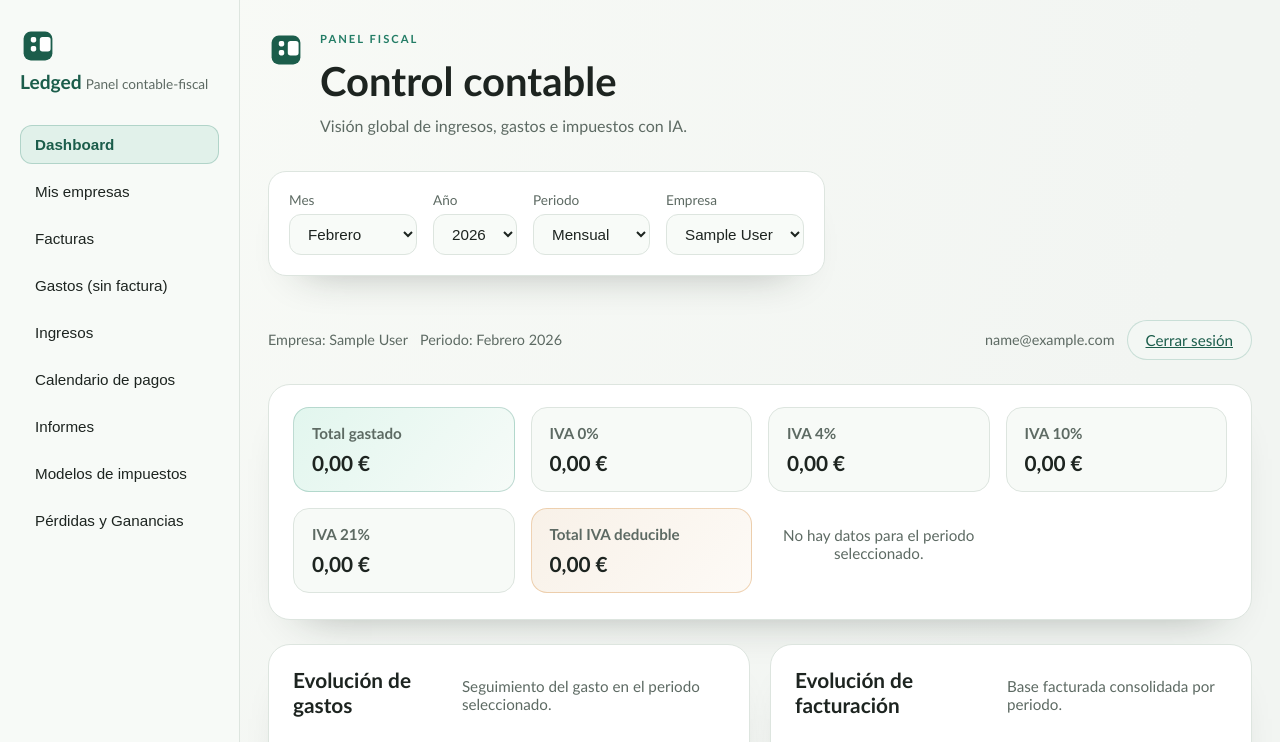
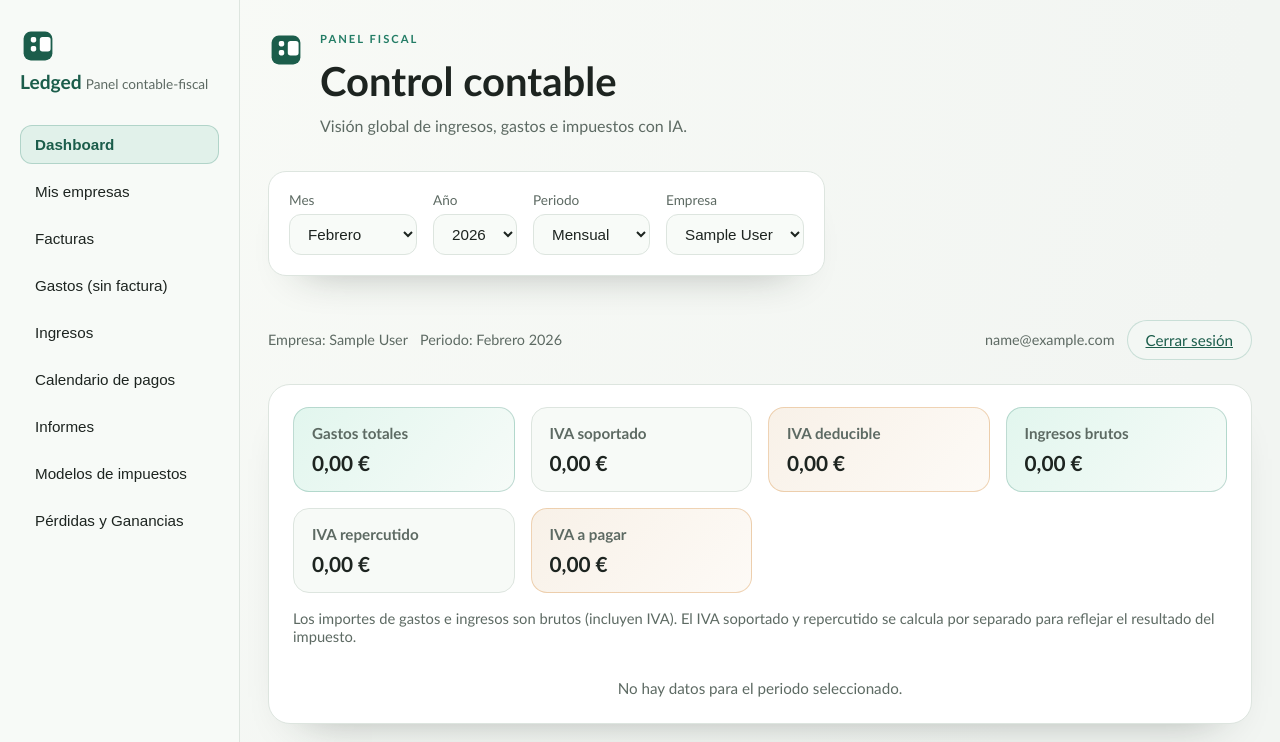
Before and after one commit to carlos11cs/lector-facturas-3, a Flask app: page /app in a window 1280 px wide. Shown: the top 742 px of the page. Run offline with Flask 3, Linux system fonts and the light colour scheme; the visitor is signed in with stand-in values (Sample User, id 1); tables that the repository leaves empty hold one stand-in row (values such as "Sample post"); data that the repository does not hold is empty; some libraries are stand-ins or nearby versions.

Commit message:
Dashboard: add gross/IVA explanatory note

```diff
--- a/static/css/style.css
+++ b/static/css/style.css
@@ -1099,6 +1099,7 @@ h1 {
   margin-top: 18px;
   text-align: center;
   width: 100%;
+  grid-column: 1 / -1;
 }
 
 .grid {
@@ -1137,6 +1138,13 @@ h1 {
   display: grid;
   grid-template-columns: repeat(auto-fit, minmax(180px, 1fr));
   gap: 16px;
+}
+
+.summary-note {
+  margin: 0;
+  grid-column: 1 / -1;
+  color: var(--muted);
+  font-size: 0.92rem;
 }
 
 .summary-item {
--- a/templates/index.html
+++ b/templates/index.html
@@ -100,29 +100,32 @@
       <section class="page-section active" data-section="dashboard">
         <section class="panel summary-panel">
           <div class="summary-item highlight">
-            <h3>Total gastado</h3>
-            <p id="totalSpent">0,00 €</p>
+            <h3>Gastos totales</h3>
+            <p id="expenseTotalGross">0,00 €</p>
           </div>
           <div class="summary-item">
-            <h3>IVA 0%</h3>
-            <p id="vat0">0,00 €</p>
+            <h3>IVA soportado</h3>
+            <p id="expenseVatSupported">0,00 €</p>
+          </div>
+          <div class="summary-item total">
+            <h3>IVA deducible</h3>
+            <p id="expenseVatDeductible">0,00 €</p>
+          </div>
+          <div class="summary-item highlight">
+            <h3>Ingresos brutos</h3>
+            <p id="incomeTotalGross">0,00 €</p>
           </div>
           <div class="summary-item">
-            <h3>IVA 4%</h3>
-            <p id="vat4">0,00 €</p>
-          </div>
-          <div class="summary-item">
-            <h3>IVA 10%</h3>
-            <p id="vat10">0,00 €</p>
-          </div>
-          <div class="summary-item">
-            <h3>IVA 21%</h3>
-            <p id="vat21">0,00 €</p>
+            <h3>IVA repercutido</h3>
+            <p id="incomeVatOutput">0,00 €</p>
           </div>
           <div class="summary-item total">
-            <h3>Total IVA deducible</h3>
-            <p id="vatTotal">0,00 €</p>
+            <h3 id="incomeVatResultLabel">IVA a pagar</h3>
+            <p id="incomeVatResult">0,00 €</p>
           </div>
+          <p class="summary-note">
+            Los importes de gastos e ingresos son brutos (incluyen IVA). El IVA soportado y repercutido se calcula por separado para reflejar el resultado del impuesto.
+          </p>
           <p class="empty dashboard-empty" id="dashboardEmptyMessage">
             No hay datos para el periodo seleccionado.
           </p>
```
